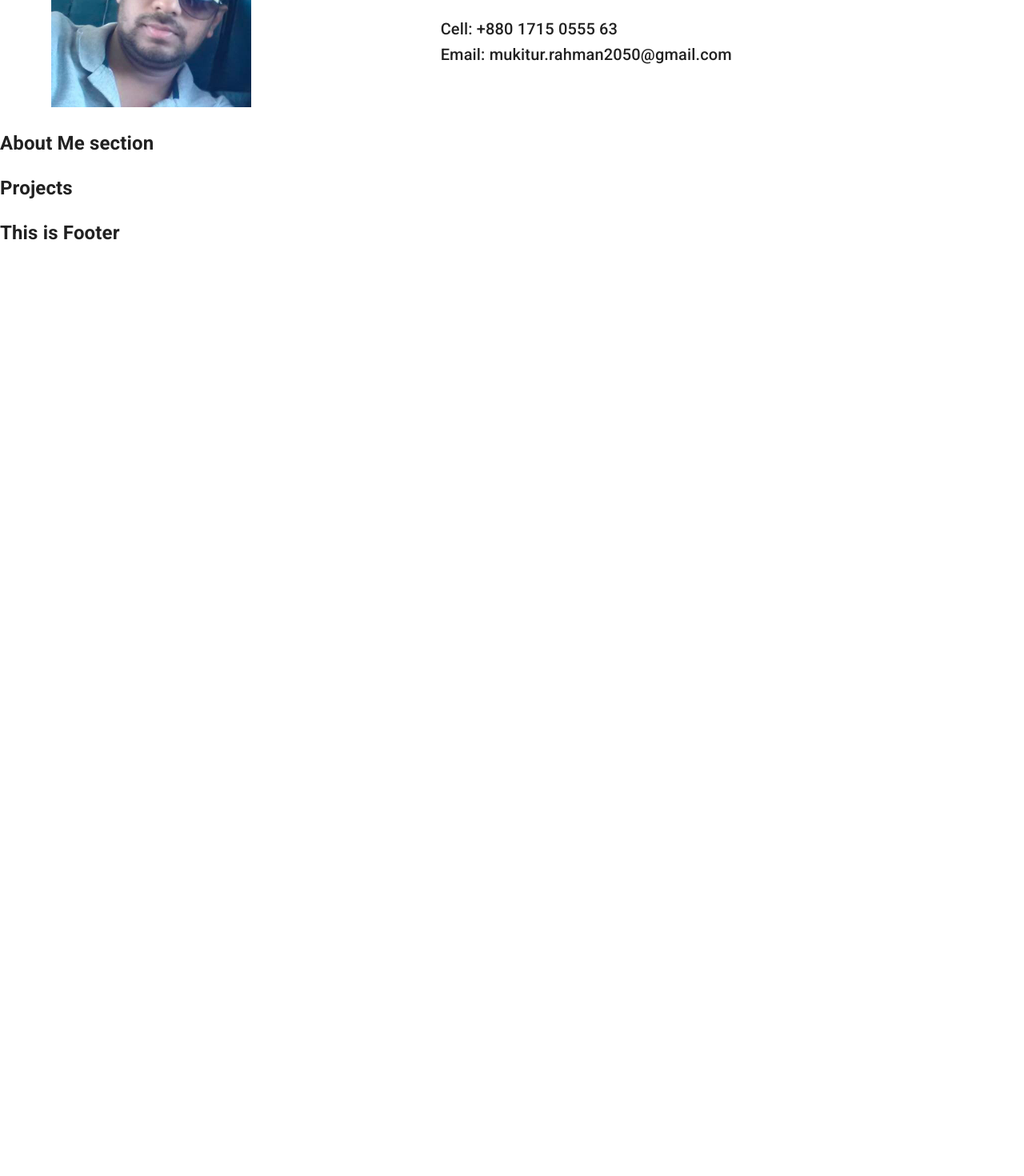
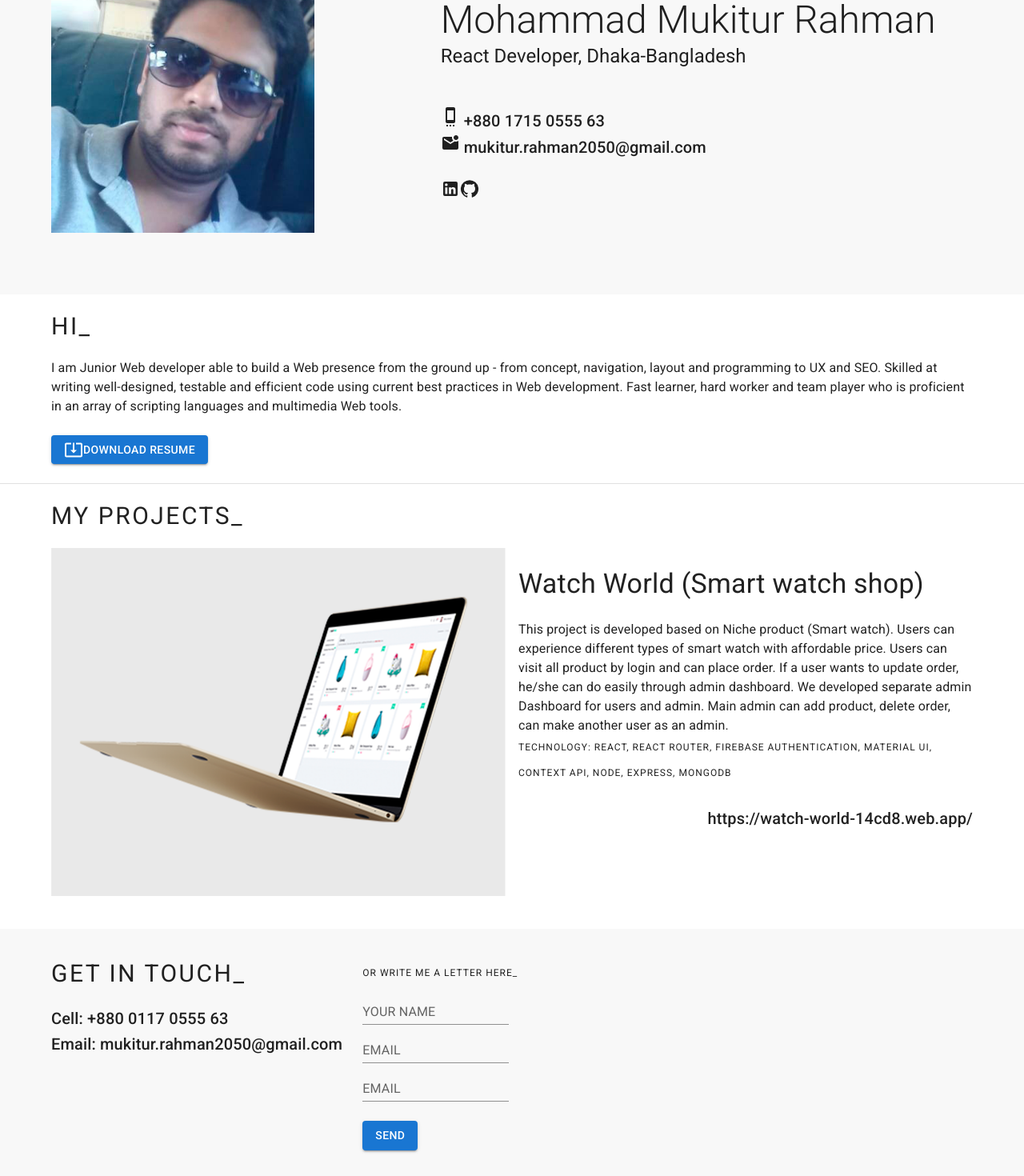
Before and after one commit to mukitur/Portfolio-Mukitur, a React (Create React App) app: page / in a window 1280 px wide. Shown: the part 180-1650 px from the top of the page at 80% size. Before the commit the page ends 800 px from the top, so only its background shows below. Built offline with nearby package versions, Linux system fonts and the light colour scheme.

Commit message:
footer add

```diff
--- a/src/Pages/Home/AboutMe/AboutMe.js
+++ b/src/Pages/Home/AboutMe/AboutMe.js
@@ -1,9 +1,25 @@
+import { Container, Divider, Typography } from '@mui/material';
 import React from 'react';
+import SystemUpdateAltIcon from '@mui/icons-material/SystemUpdateAlt';
+import Button from '@mui/material/Button';
+import { typography } from '@mui/system';
 
 const AboutMe = () => {
     return (
         <div>
-            <h2>About Me section</h2>
+            <Container>
+                <Typography style={{fontSize: 30}} variant="overline">Hi_</Typography>
+                <Typography>
+                I am Junior Web developer able to build a Web presence from the ground up - from concept, navigation, layout and programming to UX and SEO. Skilled at writing well-designed, testable and efficient code using current best practices in Web development. Fast learner, hard worker and team player who is proficient in an array of scripting languages and multimedia Web tools.
+                </Typography>
+                <br/>
+                <Typography>
+                    <Button variant="contained"><SystemUpdateAltIcon/> Download Resume</Button>
+                </Typography>
+            </Container>
+            <br/>
+            <Divider/>
+
         </div>
     );
 };
--- a/src/Pages/Home/Banner/Banner.js
+++ b/src/Pages/Home/Banner/Banner.js
@@ -1,24 +1,37 @@
 import React from 'react';
 import Grid from '@mui/material/Grid';
-import { Container, Typography } from '@mui/material';
+import { Container, Link, Typography } from '@mui/material';
 import mukitPic from '../../../images/mukit.jpg';
-import bg from '../../../images/bg1.jpg';
+import bg from '../../../images/bg.jpg';
 import Icon from '@mui/material/Icon';
+import LinkedInIcon from '@mui/icons-material/LinkedIn';
+import GitHubIcon from '@mui/icons-material/GitHub';
+import SettingsCellIcon from '@mui/icons-material/SettingsCell';
+import MarkEmailUnreadIcon from '@mui/icons-material/MarkEmailUnread';
+import { Box, textAlign } from '@mui/system';
 
 const Banner = () => {
     const bannerBg = {
-        background: `url({bg})`,
-        height: '500px'
+        background: `url(${bg})`,
+        height:500
+
+    }
+    const verticalCenter={
+        display: 'flex',
+        alignItems: 'center',
+        height: 500,
+        border: 'ipx solid red'
     }
     return (
-        <div>
-            <Container style={{bannerBg}} sx={{ flexGrow: 1 }}>
+        <div style={{backgroundColor: '#f8f8f8'}}>
+            <Container  sx={{ flexGrow: 1 }}>
                 <Grid container spacing={2}>
-                    <Grid item xs={12} md={5}>
-                        <img style={{width: '250px'}} src={mukitPic} alt=""/>
+                    <Grid item xs={12} md={5} style={verticalCenter}>
+                        <img style={{width: '70%'}} src={mukitPic} alt=""/>
                     </Grid>
-                    <Grid item xs={12} md={7}>
-                        <Typography style={{textAlign: 'left'}} variant='h3'>
+                    <Grid item xs={12} md={7} style={{...verticalCenter, textAlign: 'left'}}>
+                        <Box>
+                            <Typography style={{textAlign: 'left', fontWeight: 300}} variant='h3'>
                                 Mohammad Mukitur Rahman
                             </Typography>
                             <Typography variant='h5'>
@@ -26,12 +39,15 @@ const Banner = () => {
                             </Typography>
                             <br/><br/>
                             <Typography variant='h6'>
-                            Cell: +880 1715 0555 63
+                            <SettingsCellIcon/> +880 1715 0555 63
                             </Typography>
                             <Typography variant='h6'>
-                            Email: mukitur.rahman2050@gmail.com
+                                <MarkEmailUnreadIcon/> mukitur.rahman2050@gmail.com
                             </Typography>
-
+                            <br/>
+                            <LinkedInIcon/>
+                            <GitHubIcon/>
+                        </Box>
                     </Grid>
                 </Grid>
     </Container>
--- a/src/Pages/Home/Home/Home.js
+++ b/src/Pages/Home/Home/Home.js
@@ -3,7 +3,8 @@ import Footer from '../../../Shared/Footer/Footer';
 import Navigation from '../../../Shared/Navigation/Navigation';
 import AboutMe from '../AboutMe/AboutMe';
 import Banner from '../Banner/Banner';
-import Projects from '../Projects/Projects';
+import HomeProjects from '../HomeProjects/HomeProjects';
+
 
 const Home = () => {
     return (
@@ -11,7 +12,7 @@ const Home = () => {
             <Navigation></Navigation>
             <Banner></Banner>
             <AboutMe></AboutMe>
-            <Projects></Projects>
+            <HomeProjects></HomeProjects>
             <Footer></Footer>
         </div>
     );
--- /dev/null
+++ b/src/Pages/Home/HomeProjects/HomeProjects.js
@@ -0,0 +1,40 @@
+import { Container, Grid, Typography } from '@mui/material';
+import React from 'react';
+import prj1 from '../../../images/p1.png'
+
+const HomeProjects = () => {
+    return (
+        <div>
+            <Container>
+                <Typography style={{fontSize: 30}} variant="overline">My Projects_</Typography>
+                <Grid container spacing={2}>
+                    <Grid item xs={12} md={6}>
+                        <img style={{width: '100%'}} src={prj1} alt=""/>
+                    </Grid>
+                    <Grid item xs={12} md={6}>
+                        <br/>
+                        <Typography variant='h4'>
+                             Watch World (Smart watch shop)
+                        </Typography>
+                        <br/>
+                        <Typography variant='p'>
+                        This project is developed based on Niche product (Smart watch). Users can experience different types of smart watch with affordable price. Users can visit all product by login and can place order. If a user wants to update order, he/she can do easily through admin dashboard. We developed separate admin Dashboard for users and admin. Main admin can add product, delete order, can make another user as an admin.
+                        </Typography>
+                        <br/>
+                        <Typography variant="overline">
+                            Technology:  React, React Router, Firebase authentication, Material UI, Context API, Node, Express, MongoDB
+                        </Typography>
+                        <br/><br/>
+                        <Typography style={{textAlign:'right'}} variant='h6'>
+                            https://watch-world-14cd8.web.app/
+                        </Typography>
+                        <br/>
+                    </Grid>
+
+</Grid>
+            </Container>
+        </div>
+    );
+};
+
+export default HomeProjects;
--- a/src/Pages/Projects/Projects.js
+++ b/src/Pages/Projects/Projects.js
@@ -1,3 +1,4 @@
+import { Container } from '@mui/material';
 import React from 'react';
 import Footer from '../../Shared/Footer/Footer';
 import Navigation from '../../Shared/Navigation/Navigation';
@@ -6,7 +7,9 @@ const Projects = () => {
     return (
         <div>
             <Navigation></Navigation>
-            <h2>Projects</h2>
+            <Container>
+                <h2>Projects</h2>
+            </Container>
             <Footer></Footer>
         </div>
     );
--- a/src/Shared/Footer/Footer.js
+++ b/src/Shared/Footer/Footer.js
@@ -1,9 +1,52 @@
+import { Container, Grid, TextField, Typography } from '@mui/material';
 import React from 'react';
+import Button from '@mui/material/Button';
 
 const Footer = () => {
     return (
-        <div>
-            <h2>This is Footer</h2>
+        <div style={{backgroundColor: '#f8f8f8'}}>
+            <Container style={{marginTop: 50}}>
+            <Grid container spacing={2}>
+                <Grid item xs={12} md={4}>
+                    <Typography style={{fontSize: 30}} variant="overline">
+                        Get In Touch_
+                    </Typography>
+                    <Typography variant="h6">
+                        Cell: +880 0117 0555 63
+                    </Typography>
+                    <Typography variant="h6">
+                        Email: mukitur.rahman2050@gmail.com
+                    </Typography>
+                </Grid>
+                <Grid item xs={12} md={4}>
+                    <br/>
+                    <Typography variant="overline">
+                        or write me a letter here_
+                    </Typography>
+                    <br/>
+                    <Typography variant="overline">
+                        <TextField id="standard-basic" label="Your Name" variant="standard" />
+                    </Typography>
+                    <br/>
+                    <Typography variant="overline">
+                        <TextField id="standard-basic" label="Email" variant="standard" />
+                    </Typography>
+                    <br/>
+                    <Typography variant="overline">
+                        <TextField id="standard-basic" label="Email" variant="standard" />
+                    </Typography>
+                    <br/> <br/>
+                    <Typography>
+                        <Button variant="contained">Send</Button>
+                    </Typography>
+                    <br/><br/>
+                </Grid>
+                <Grid item xs={12} md={4}>
+
+                </Grid>
+            </Grid>
+            </Container>
+
         </div>
     );
 };
```
Also changed, not shown: src/images/p1.png (added). Lines whose indentation alone changed are shown as unchanged.
